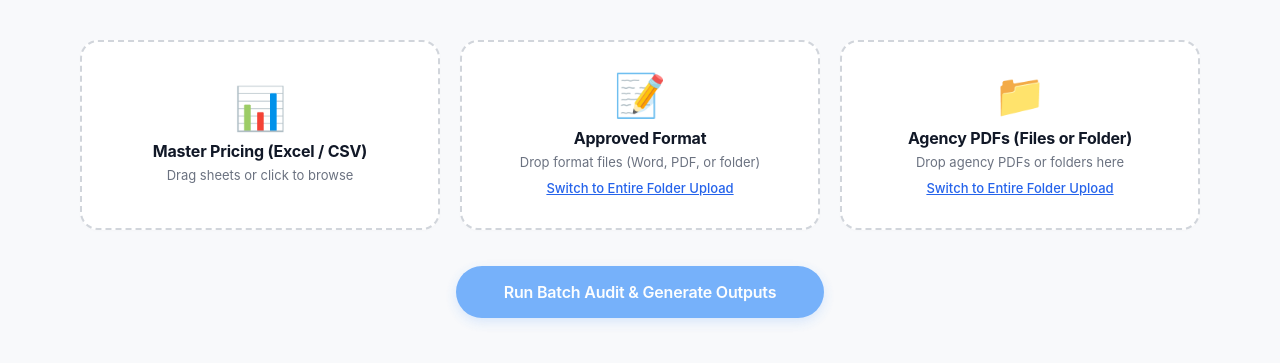
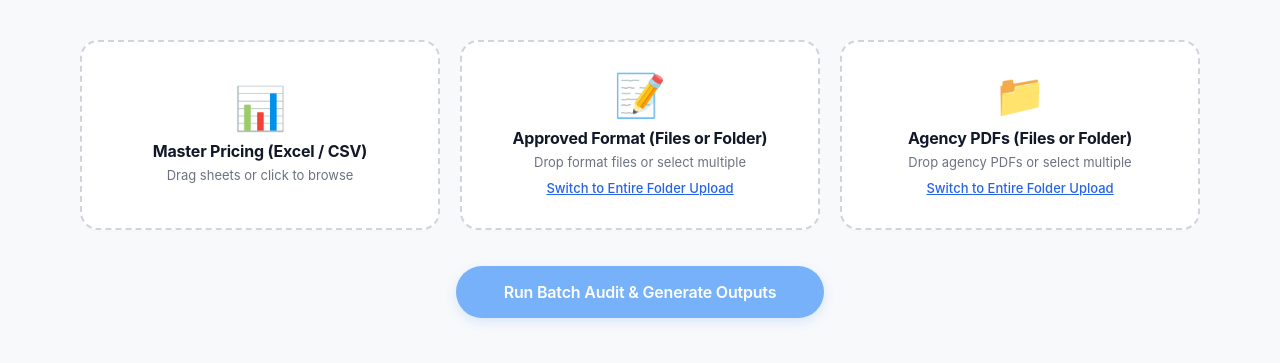
Before and after one commit to Yatendrak22/Price-ticket-review, a Flask app: page / in a window 1280 px wide. Shown: the part 126-489 px from the top of the page. Run offline with Flask 3, Linux system fonts and the light colour scheme.

Commit message:
Update file upload descriptions and labels

```diff
--- a/templates/index.html
+++ b/templates/index.html
@@ -365,22 +365,22 @@
             <div class="file-selected" id="name-excel" style="display:none;"></div>
         </div>
 
-        <!-- 2. Approved Format (Word / PDF / Folder) -->
+        <!-- 2. Approved Format (Files or Folder) -->
         <div class="dropzone" id="dz-word">
             <input type="file" id="file-word" accept=".docx,.doc,.pdf,.txt,.rtf,*" multiple>
             <div class="dropzone-icon">📝</div>
-            <div class="dropzone-title" id="word-dz-title">Approved Format</div>
-            <div class="dropzone-desc" id="word-dz-desc">Drop format files (Word, PDF, or folder)</div>
+            <div class="dropzone-title" id="word-dz-title">Approved Format (Files or Folder)</div>
+            <div class="dropzone-desc" id="word-dz-desc">Drop format files or select multiple</div>
             <span class="toggle-folder-btn" onclick="toggleWordFolderMode(event)" id="word-folder-toggle">Switch to Entire Folder Upload</span>
             <div class="file-selected" id="name-word" style="display:none;"></div>
         </div>
 
-        <!-- 3. Agency PDF Tickets (Files OR Folder) -->
+        <!-- 3. Agency PDF Tickets (Files or Folder) -->
         <div class="dropzone" id="dz-pdf">
             <input type="file" id="file-pdf" accept=".pdf,*" multiple>
             <div class="dropzone-icon">📁</div>
             <div class="dropzone-title" id="pdf-dz-title">Agency PDFs (Files or Folder)</div>
-            <div class="dropzone-desc" id="pdf-dz-desc">Drop agency PDFs or folders here</div>
+            <div class="dropzone-desc" id="pdf-dz-desc">Drop agency PDFs or select multiple</div>
             <span class="toggle-folder-btn" onclick="toggleFolderMode(event)" id="folder-toggle">Switch to Entire Folder Upload</span>
             <div class="file-selected" id="name-pdf" style="display:none;"></div>
         </div>
@@ -482,7 +482,7 @@
             filePdf.removeAttribute('webkitdirectory');
             filePdf.removeAttribute('directory');
             document.getElementById('pdf-dz-title').textContent = "Agency PDFs (Files or Folder)";
-            document.getElementById('pdf-dz-desc').textContent = "Drop agency PDFs or folders here";
+            document.getElementById('pdf-dz-desc').textContent = "Drop agency PDFs or select multiple";
             document.getElementById('folder-toggle').textContent = "Switch to Entire Folder Upload";
         }
         filePdf.value = '';
@@ -503,8 +503,8 @@
         } else {
             fileWord.removeAttribute('webkitdirectory');
             fileWord.removeAttribute('directory');
-            document.getElementById('word-dz-title').textContent = "Approved Format";
-            document.getElementById('word-dz-desc').textContent = "Drop format files (Word, PDF, or folder)";
+            document.getElementById('word-dz-title').textContent = "Approved Format (Files or Folder)";
+            document.getElementById('word-dz-desc').textContent = "Drop format files or select multiple";
             document.getElementById('word-folder-toggle').textContent = "Switch to Entire Folder Upload";
         }
         fileWord.value = '';
@@ -574,9 +574,11 @@
                 fileArrayRef.length = 0;
                 fileArrayRef.push(...collectedFiles);
                 labelElement.style.display = 'inline-block';
-                labelElement.textContent = collectedFiles.length === 1
-                    ? collectedFiles[0].name
-                    : `${collectedFiles.length} file(s) loaded`;
+                if (collectedFiles.length === 1) {
+                    labelElement.textContent = `1 file loaded: ${collectedFiles[0].name}`;
+                } else {
+                    labelElement.textContent = `📁 ${collectedFiles.length} file(s) loaded (incl. ${collectedFiles[0].name})`;
+                }
                 if (onUpdated) onUpdated();
             }
         });
@@ -586,36 +588,38 @@
     setupDropzone(document.getElementById('dz-word'), wordFilesList, document.getElementById('name-word'), checkReady);
     setupDropzone(document.getElementById('dz-pdf'), pdfFilesList, document.getElementById('name-pdf'), checkReady);
 
+    // Update file badge label with both name and count
+    function updateFileLabel(elementId, files, defaultSinglePrefix) {
+        const el = document.getElementById(elementId);
+        if (!files || files.length === 0) {
+            el.style.display = 'none';
+            el.textContent = '';
+            return;
+        }
+        el.style.display = 'inline-block';
+        if (files.length === 1) {
+            el.textContent = `1 file loaded: ${files[0].name}`;
+        } else {
+            el.textContent = `📁 ${files.length} file(s) loaded (incl. ${files[0].name})`;
+        }
+    }
+
+    // Standard file dialog changes
     fileExcel.addEventListener('change', (e) => {
         excelFilesList = Array.from(e.target.files);
-        const count = excelFilesList.length;
-        const el = document.getElementById('name-excel');
-        if (count > 0) {
-            el.style.display = 'inline-block';
-            el.textContent = count === 1 ? excelFilesList[0].name : `${count} Excel file(s) selected`;
-        }
+        updateFileLabel('name-excel', excelFilesList, 'Excel');
         checkReady();
     });
 
     fileWord.addEventListener('change', (e) => {
         wordFilesList = Array.from(e.target.files);
-        const count = wordFilesList.length;
-        const el = document.getElementById('name-word');
-        if (count > 0) {
-            el.style.display = 'inline-block';
-            el.textContent = count === 1 ? wordFilesList[0].name : `${count} Approved Format file(s) selected`;
-        }
+        updateFileLabel('name-word', wordFilesList, 'Approved Format');
         checkReady();
     });
 
     filePdf.addEventListener('change', (e) => {
         pdfFilesList = Array.from(e.target.files);
-        const count = pdfFilesList.length;
-        const el = document.getElementById('name-pdf');
-        if (count > 0) {
-            el.style.display = 'inline-block';
-            el.textContent = count === 1 ? pdfFilesList[0].name : `${count} PDF file(s) selected`;
-        }
+        updateFileLabel('name-pdf', pdfFilesList, 'PDF');
         checkReady();
     });
 
@@ -625,17 +629,20 @@
 
         const formData = new FormData();
 
-        const pdfsToSend = pdfFilesList.length > 0 ? pdfFilesList : Array.from(filePdf.files);
+        // 1. Gather all PDFs
+        const pdfsToSend = pdfFilesList.length > 0 ? pdfFilesList : Array.from(filePdf.files || []);
         for (let i = 0; i < pdfsToSend.length; i++) {
             formData.append('pdf', pdfsToSend[i]);
         }
 
-        const excelsToSend = excelFilesList.length > 0 ? excelFilesList : Array.from(fileExcel.files);
+        // 2. Gather all Excel files
+        const excelsToSend = excelFilesList.length > 0 ? excelFilesList : Array.from(fileExcel.files || []);
         for (let i = 0; i < excelsToSend.length; i++) {
             formData.append('excel', excelsToSend[i]);
         }
 
-        const wordsToSend = wordFilesList.length > 0 ? wordFilesList : Array.from(fileWord.files);
+        // 3. Gather all Approved Format files
+        const wordsToSend = wordFilesList.length > 0 ? wordFilesList : Array.from(fileWord.files || []);
         for (let i = 0; i < wordsToSend.length; i++) {
             formData.append('word', wordsToSend[i]);
         }
@@ -646,6 +653,12 @@
                 body: formData
             });
 
+            if (!resp.ok) {
+                const errText = await resp.text();
+                alert("Server error: " + errText.substring(0, 300));
+                return;
+            }
+
             const data = await resp.json();
             if (!data.success) {
                 alert("Audit notice: " + (data.error || "Batch processing failed."));
@@ -654,16 +667,19 @@
 
             // Show Results
             document.getElementById('results-panel').style.display = 'block';
-            document.getElementById('stat-total').textContent = data.batch_summary.total_files;
-            document.getElementById('stat-approved').textContent = data.batch_summary.approved_files;
-            document.getElementById('stat-rejected').textContent = data.batch_summary.rejected_files;
-            document.getElementById('dl-zip').href = data.batch_summary.zip_download;
+            document.getElementById('stat-total').textContent = data.batch_summary ? data.batch_summary.total_files : 1;
+            document.getElementById('stat-approved').textContent = data.batch_summary ? data.batch_summary.approved_files : 0;
+            document.getElementById('stat-rejected').textContent = data.batch_summary ? data.batch_summary.rejected_files : 1;
+            if (data.batch_summary && data.batch_summary.zip_download) {
+                document.getElementById('dl-zip').href = data.batch_summary.zip_download;
+            }
 
             // Render Table
             const tbody = document.getElementById('files-table-body');
             tbody.innerHTML = '';
 
-            data.files.forEach(f => {
+            const filesList = data.files || [];
+            filesList.forEach(f => {
                 const tr = document.createElement('tr');
                 const isFail = f.status === 'REJECTED';
                 tr.innerHTML = `
@@ -671,8 +687,8 @@
                     <td><span class="badge-status ${isFail ? 'badge-fail' : 'badge-pass'}">${f.status}</span></td>
                     <td><span style="color: ${isFail ? 'var(--error)' : 'var(--success)'}; font-weight:600;">${f.failed} Error(s)</span></td>
                     <td>
-                        <a href="${f.downloads.corrected}" class="btn-action-small feat">⬇️ Corrected PDF</a>
-                        <a href="${f.downloads.redlined}" class="btn-action-small">🔍 Redlined PDF</a>
+                        <a href="${f.downloads ? f.downloads.corrected : '#'}" class="btn-action-small feat">⬇️ Corrected PDF</a>
+                        <a href="${f.downloads ? f.downloads.redlined : '#'}" class="btn-action-small">🔍 Redlined PDF</a>
                     </td>
                 `;
                 tbody.appendChild(tr);
```
